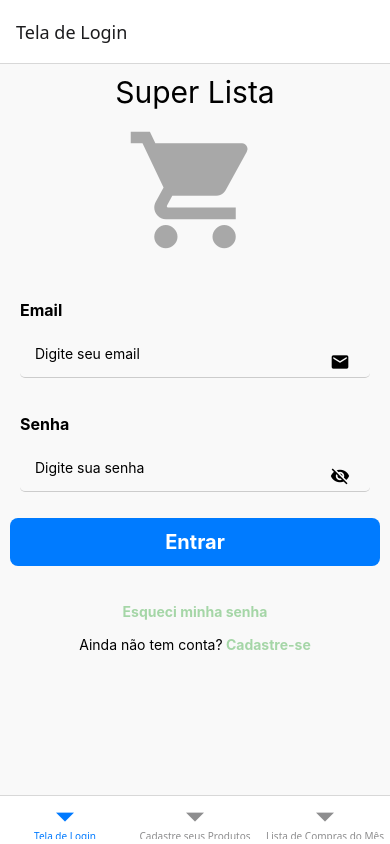
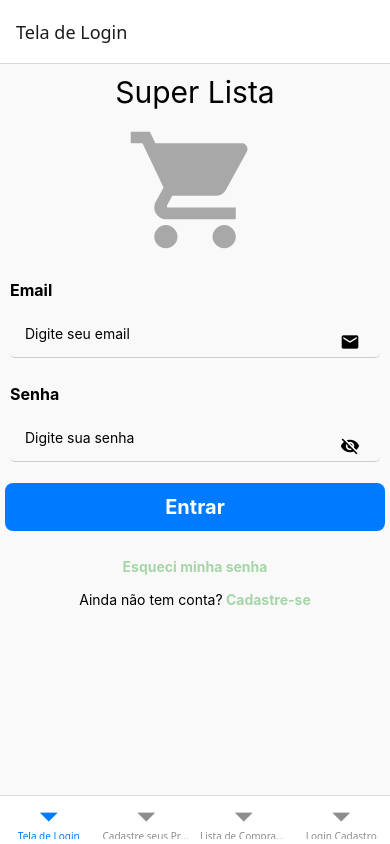
Before and after one commit to AndreSouzanl/SuperLista, a React Native app: screen / in a window 390 px wide. Built offline with nearby package versions, Linux system fonts and the light colour scheme.

Commit message:
atualizandoProjeto

```diff
--- a/src/componentes/botoes/CustomButton.jsx
+++ b/src/componentes/botoes/CustomButton.jsx
@@ -1,4 +1,3 @@
-import React from "react";
 import { TouchableOpacity, Text } from "react-native";
 import { styles } from "../../componentes/botoes/styles.js";
 
--- a/src/router/routes.jsx
+++ b/src/router/routes.jsx
@@ -3,15 +3,17 @@ import { createBottomTabNavigator } from "@react-navigation/bottom-tabs";
 import Login from "../screens/Login/Login";
 import Cadastro from "../screens/Cadastro/Cadastro";
 import Lista from "../screens/Lista/Lista";
+import LoginCadastro from "../screens/LoginCadastro/LoginCadastro";
 
 const Tab = createBottomTabNavigator();
 export default function Routes() {
   return (
     <NavigationContainer>
-      <Tab.Navigator >
+      <Tab.Navigator initialRouteName="Tela de Login" >
         <Tab.Screen  name="Tela de Login" component={Login} />
         <Tab.Screen name="Cadastre seus Produtos" component={Cadastro} />
         <Tab.Screen name="Lista de Compras do Mês" component={Lista} />
+        <Tab.Screen name="Login Cadastro" component={LoginCadastro} />
       </Tab.Navigator>
     </NavigationContainer>
   );
--- a/src/screens/Cadastro/Cadastro.jsx
+++ b/src/screens/Cadastro/Cadastro.jsx
@@ -1,7 +1,7 @@
 import { View, Text } from "react-native";
 import { styles } from "../../styles/styles";
 
-export default function Cadastro() {
+export default function Cadastro(props) {
   return (
     <View style={styles.container}>
       <Text style={styles.texto}>Cadastro</Text>
--- a/src/screens/Login/Login.jsx
+++ b/src/screens/Login/Login.jsx
@@ -1,12 +1,37 @@
-import { View, Text, TextInput, TouchableOpacity, Image } from "react-native";
+import {
+  View,
+  Text,
+  TextInput,
+  TouchableOpacity,
+  Image,
+  Alert,
+} from "react-native";
 import { styles } from "../../styles/styles";
 import CustomButton from "../../componentes/botoes/CustomButton";
 import { MaterialIcons } from "@expo/vector-icons";
 import { useState } from "react";
 
-export default function Login() {
+
+export default function Login(props) {
   const [senhaVisivel, setSenhaVisivel] = useState(false);
   const [senha, setSenha] = useState("");
+  const [email, setEmail] = useState("");
+
+  function handleLogin() {
+    if (email === "" && senha === "") {
+      Alert.alert("Preencha todos os campos");
+      return;
+    }
+
+    if (email === "Andre" && senha === "629730als") {
+      props.navigation.navigate("Cadastre seus Produtos");
+    } else {
+      Alert.alert("Email ou senha incorretos");
+    }
+
+    setEmail("");
+    setSenha("");
+  }
   return (
     <View style={styles.container}>
       <Text style={styles.titulo}>Super Lista</Text>
@@ -23,6 +48,8 @@ export default function Login() {
               keyboardType="email-address"
               style={styles.containerFormLoginGroupInput}
               placeholder="Digite seu email"
+              value={email}
+              onChangeText={setEmail}
             />
             <MaterialIcons
               name="email"
@@ -63,18 +90,20 @@ export default function Login() {
 
         <CustomButton
           title={"Entrar"}
-          onPress={() => {}}
+          onPress={handleLogin}
           backgroundColor="#007BFF"
           textColor="#FFFFFF"
         />
       </View>
+
       <View style={styles.secondaryActions}>
         <TouchableOpacity onPress={() => {}}>
           <Text style={styles.link}>Esqueci minha senha</Text>
         </TouchableOpacity>
+
         <View style={styles.registerContainer}>
           <Text>Ainda não tem conta?</Text>
-          <TouchableOpacity onPress={() => {}}>
+          <TouchableOpacity onPress={() => props.navigation.navigate("Login Cadastro")}>
             <Text style={styles.registerLink}> Cadastre-se</Text>
           </TouchableOpacity>
         </View>
@@ -82,3 +111,5 @@ export default function Login() {
     </View>
   );
 }
+//fazer tela de cadastro
+//fazer tela de esqueci minha senha
--- /dev/null
+++ b/src/screens/LoginCadastro/LoginCadastro.jsx
@@ -0,0 +1,9 @@
+import { Text, View } from "react-native";
+
+export default function LoginCadastro(props) {
+  return (
+    <View >
+      <Text>LoginCadastro</Text>
+    </View>
+  );
+}
--- a/src/styles/styles.js
+++ b/src/styles/styles.js
@@ -13,14 +13,14 @@ export const styles = {
   },
   containerFormLogin: {
     width: "100%",
-    padding: 10,
+    padding: 5,
     borderRadius: 10,
-    marginBottom: 10,
-    marginTop: 20,
+    marginBottom: 5,
+    marginTop: 10,
   },
   containerFormLoginGroup: {
     marginBottom: 16,
-    padding: 10,
+    padding: 5,
   },
   containerFormLoginGroupLabel: {
     fontSize: 16,
```
